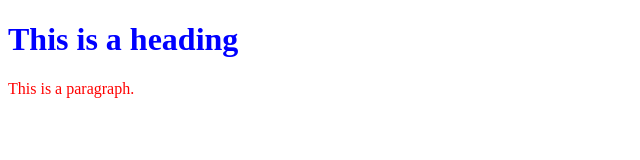
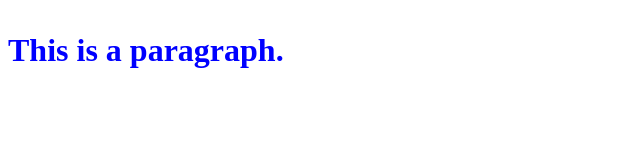
Before and after one commit to jordengirlswhocode/jordengirlswhocode.github.io, a plain HTML site: page index.html in a window 1280 px wide. Shown: the whole page, without its empty margins (0-640 px from the left). Drawn offline with Linux system fonts and the light colour scheme.

Commit message:
Update index.html

```diff
--- a/index.html
+++ b/index.html
@@ -2,8 +2,8 @@
 <html>
 <body>
 
-<h1 style="color:blue;">This is a heading</h1>
-<p style="color:red;">This is a paragraph.</p>
+<h1 style="color:red;"This is a heading</h1>
+<p style="color:blue;">This is a paragraph.</p>
 
 </body>
 </html>
```
